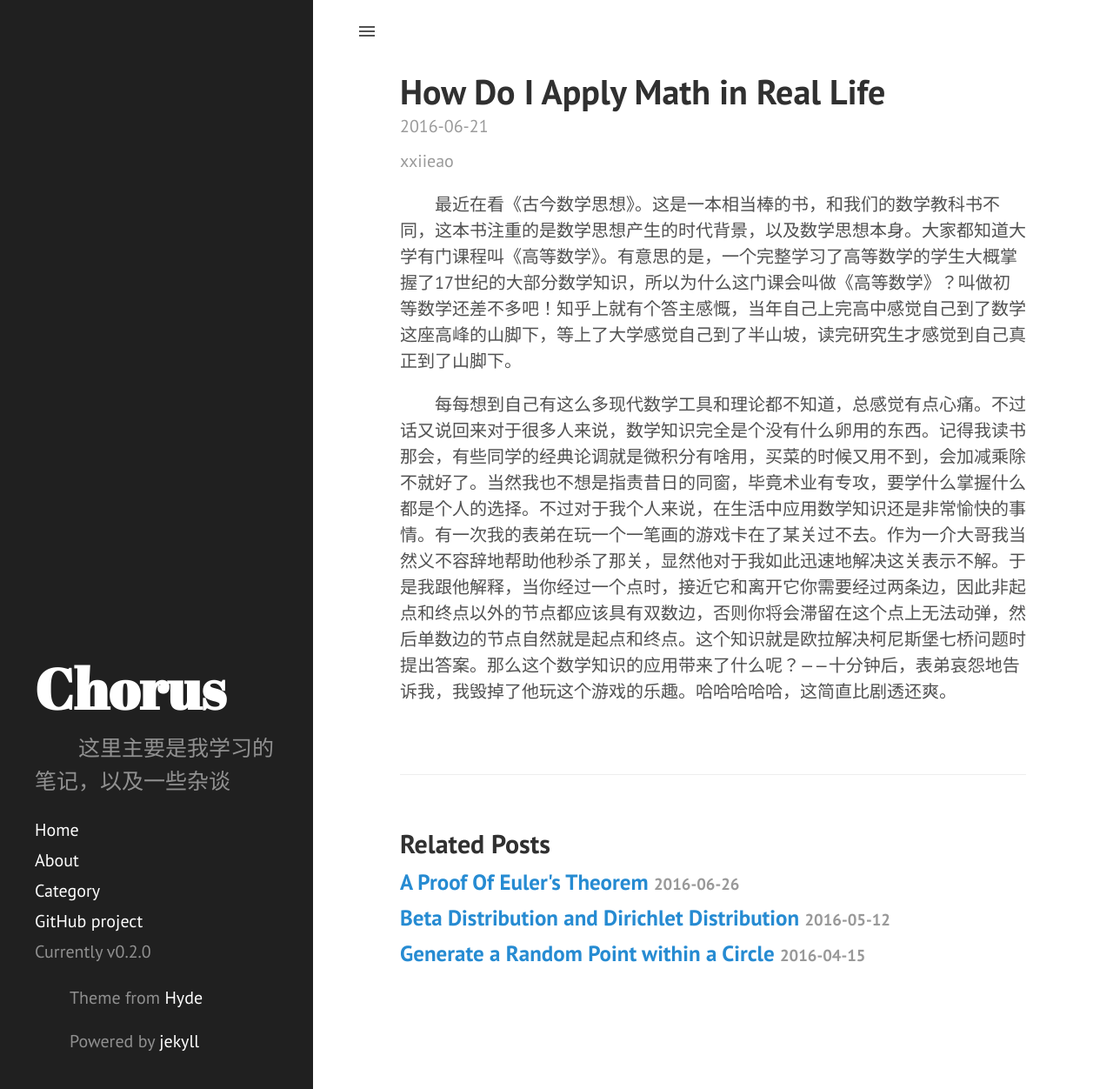
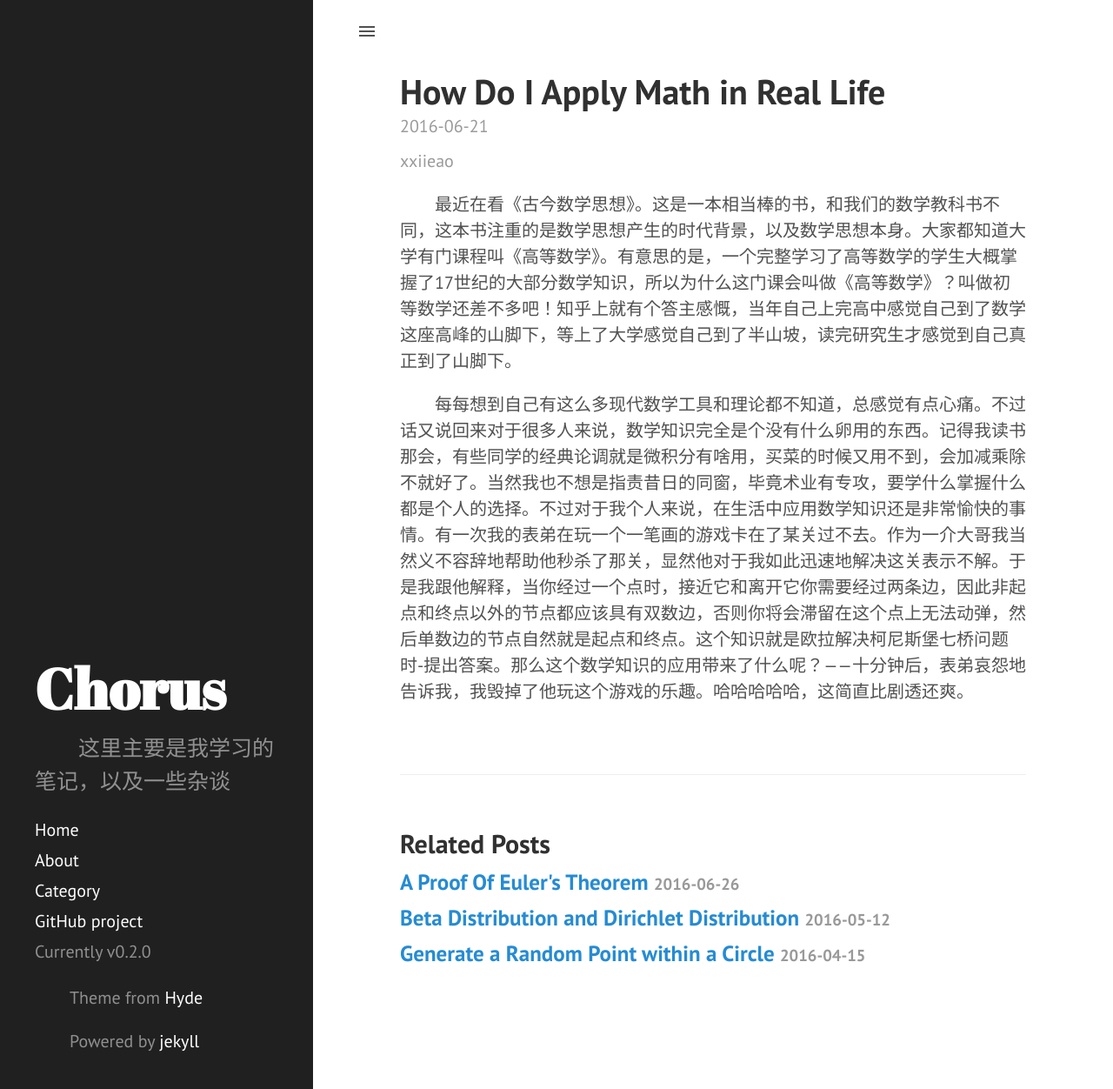
Before and after one commit to xxiieao/xxiieao.github.io, a Jekyll site: the page built from _posts/2016-06-21-How-Do-I-Apply-Math-in-Real-Life.md, in a window 1280 px wide and 1252 px high. Shown: the whole window at 87% size. Built offline with Jekyll 4.4.1, drawn with Linux system fonts in a browser that asks for light colours.

```diff
--- a/_posts/2016-06-21-How-Do-I-Apply-Math-in-Real-Life.md
+++ b/_posts/2016-06-21-How-Do-I-Apply-Math-in-Real-Life.md
@@ -8,4 +8,4 @@
 
 最近在看《古今数学思想》。这是一本相当棒的书，和我们的数学教科书不同，这本书注重的是数学思想产生的时代背景，以及数学思想本身。大家都知道大学有门课程叫《高等数学》。有意思的是，一个完整学习了高等数学的学生大概掌握了17世纪的大部分数学知识，所以为什么这门课会叫做《高等数学》？叫做初等数学还差不多吧！知乎上就有个答主感慨，当年自己上完高中感觉自己到了数学这座高峰的山脚下，等上了大学感觉自己到了半山坡，读完研究生才感觉到自己真正到了山脚下。
 
-每每想到自己有这么多现代数学工具和理论都不知道，总感觉有点心痛。不过话又说回来对于很多人来说，数学知识完全是个没有什么卵用的东西。记得我读书那会，有些同学的经典论调就是微积分有啥用，买菜的时候又用不到，会加减乘除不就好了。当然我也不想是指责昔日的同窗，毕竟术业有专攻，要学什么掌握什么都是个人的选择。不过对于我个人来说，在生活中应用数学知识还是非常愉快的事情。有一次我的表弟在玩一个一笔画的游戏卡在了某关过不去。作为一介大哥我当然义不容辞地帮助他秒杀了那关，显然他对于我如此迅速地解决这关表示不解。于是我跟他解释，当你经过一个点时，接近它和离开它你需要经过两条边，因此非起点和终点以外的节点都应该具有双数边，否则你将会滞留在这个点上无法动弹，然后单数边的节点自然就是起点和终点。这个知识就是欧拉解决柯尼斯堡七桥问题时提出答案。那么这个数学知识的应用带来了什么呢？——十分钟后，表弟哀怨地告诉我，我毁掉了他玩这个游戏的乐趣。哈哈哈哈哈，这简直比剧透还爽。
+每每想到自己有这么多现代数学工具和理论都不知道，总感觉有点心痛。不过话又说回来对于很多人来说，数学知识完全是个没有什么卵用的东西。记得我读书那会，有些同学的经典论调就是微积分有啥用，买菜的时候又用不到，会加减乘除不就好了。当然我也不想是指责昔日的同窗，毕竟术业有专攻，要学什么掌握什么都是个人的选择。不过对于我个人来说，在生活中应用数学知识还是非常愉快的事情。有一次我的表弟在玩一个一笔画的游戏卡在了某关过不去。作为一介大哥我当然义不容辞地帮助他秒杀了那关，显然他对于我如此迅速地解决这关表示不解。于是我跟他解释，当你经过一个点时，接近它和离开它你需要经过两条边，因此非起点和终点以外的节点都应该具有双数边，否则你将会滞留在这个点上无法动弹，然后单数边的节点自然就是起点和终点。这个知识就是欧拉解决柯尼斯堡七桥问题时-提出答案。那么这个数学知识的应用带来了什么呢？——十分钟后，表弟哀怨地告诉我，我毁掉了他玩这个游戏的乐趣。哈哈哈哈哈，这简直比剧透还爽。
```
